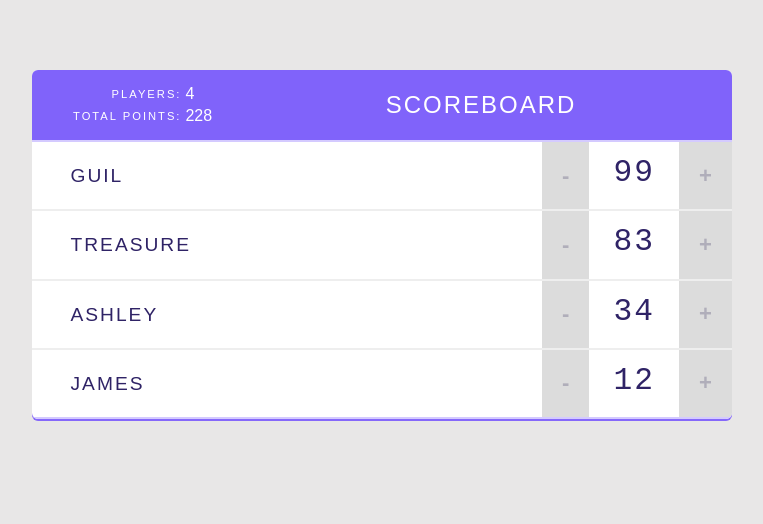
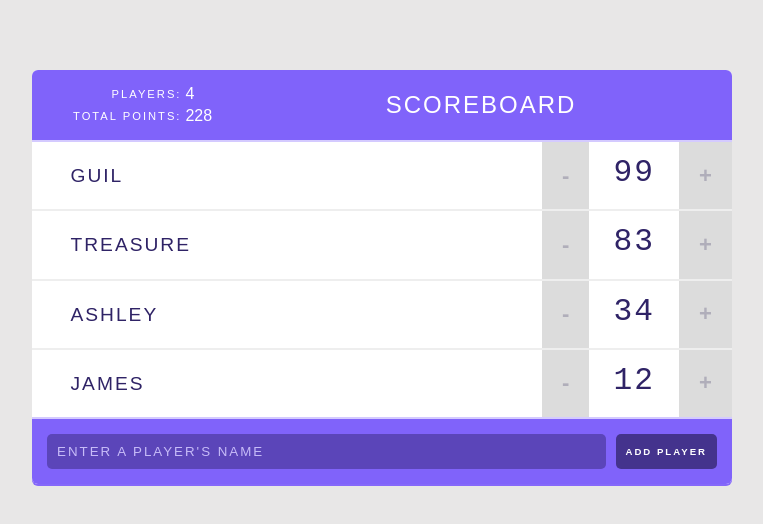
Before and after one commit to scottie-schneider/scoreboard_v2, a React (Create React App) app: page / in a window 1280 px wide. Shown: the top 524 px of the page, without its empty margins (258-1021 px from the left). Built offline with nearby package versions, Linux system fonts and the light colour scheme.

Commit message:
addition of player, minor improvements

```diff
--- /dev/null
+++ b/src/components/AddPlayerForm.js
@@ -0,0 +1,36 @@
+import React, {Component} from 'react';
+
+class AddPlayerForm extends Component {
+  state = {
+    value: ''
+  };
+
+  handleValueChange = (e) => {
+    this.setState({ value: e.target.value })
+  }
+
+  handleSubmit = (e) => {
+    e.preventDefault();
+    this.props.addPlayer(this.state.value);
+    this.setState( {value: ''})
+  }
+
+  render() {
+    return(
+      <form onSubmit={this.handleSubmit}>
+        <input
+          type="text"
+          value={this.state.value}
+          onChange={this.handleValueChange}
+          placeholder="Enter a player's name"
+        />
+        <input
+          type="submit"
+          value="Add Player"
+        />
+      </form>
+    );
+  }
+}
+
+export default AddPlayerForm;
--- a/src/components/App.js
+++ b/src/components/App.js
@@ -1,6 +1,7 @@
 import React from 'react';
 import Header from './Header';
 import Player from './Player';
+import AddPlayerForm from './AddPlayerForm'
 
 class App extends React.Component {
   state = {
@@ -28,6 +29,9 @@
     ]
   };
 
+  // player id counter
+  prevPlayerId = 4;
+
   handleScoreChange = (index, delta) => {
     this.setState( prevState => ({
       score: prevState.players[index].score += delta
@@ -42,6 +46,20 @@
     });
   }
 
+  handleAddPlayer = (name) => {
+    this.setState( prevState => {
+      return {
+        players: [
+          ...prevState.players,
+          {
+            name,
+            score: 0,
+            id: this.prevPlayerId += 1
+          }
+        ]
+      }
+    })
+  }
   render() {
     return (
       <div className="scoreboard">
@@ -62,6 +80,7 @@
             changeScore={this.handleScoreChange}
           />
         )}
+        <AddPlayerForm addPlayer={this.handleAddPlayer}/>
       </div>
     );
   }
```
